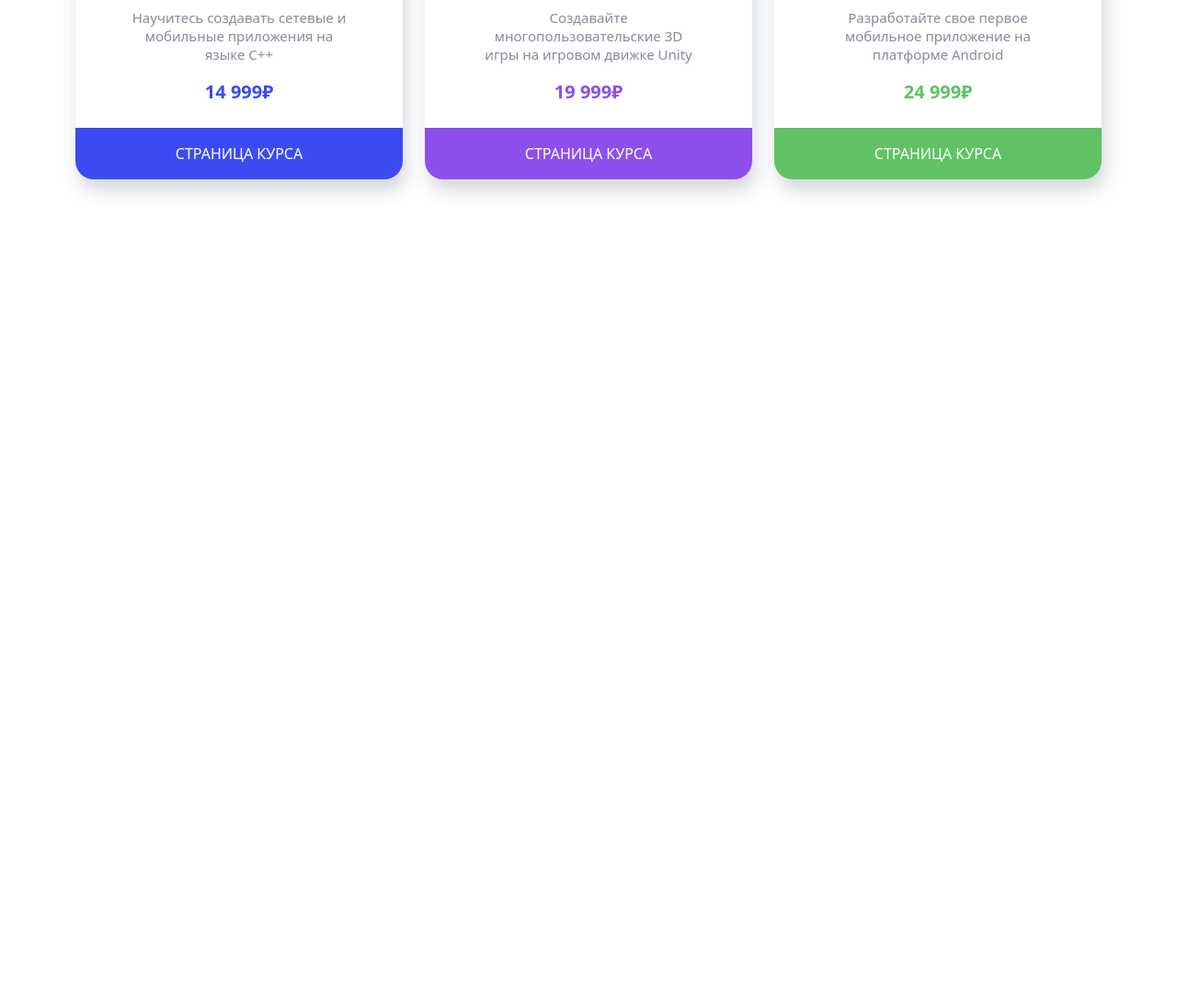
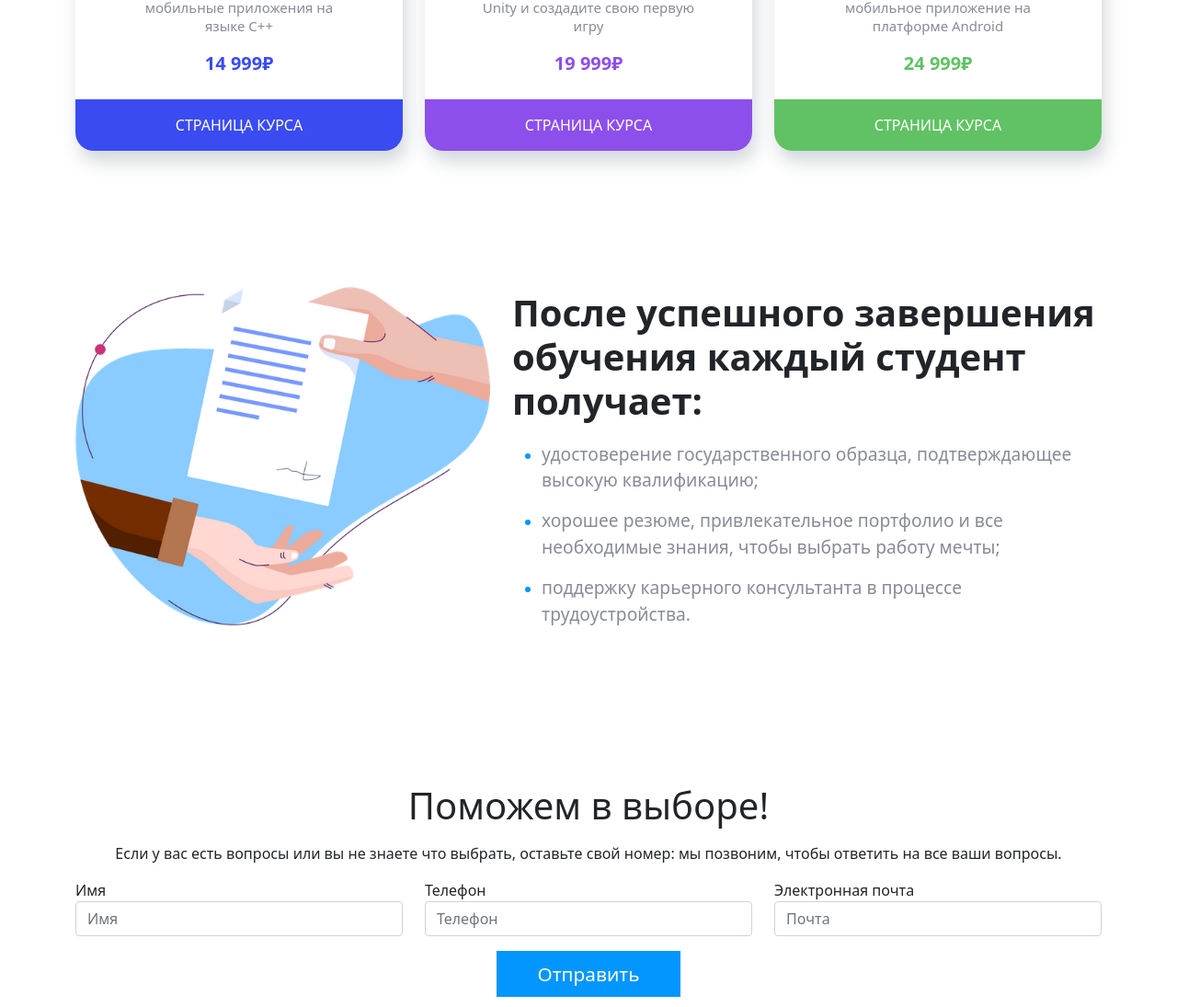
Before and after one commit to Grigalgol/website-easy-code, a plain HTML site: page index.html in a window 1280 px wide. Shown: the part 1705-2800 px from the top of the page at 92% size. Before the commit the page ends 1948 px from the top, so only its background shows below. Drawn offline with nearby package versions, Linux system fonts and the light colour scheme.

Commit message:
ended banner abd form

```diff
--- a/assets/style.css
+++ b/assets/style.css
@@ -45,7 +45,7 @@ header
   min-height: 12vh;
   background-size: cover;
   background-position: center;
-  padding: 100px 0 160px;
+  padding: 100px 0 130px;
 }
 
 .banner h1
@@ -213,6 +213,10 @@ header
   line-height: 1.75em;
   font-size: 1.0em;
 }
+.banner li span
+{
+  font-size: 1.0em;
+}
 .course
 {
   width: 150px;
@@ -260,6 +264,12 @@ header
   font-size: 1.0em;
 }
 
+.banner li span
+{
+  text-align: center;
+  font-size: 1.0em;
+}
+
 .course
 {
   width: 150px;
@@ -278,18 +288,11 @@ header
 }
 
 /* Product card */
-.courses h1 {
-  margin: 0;
-  padding: 0;
-  font-size: 3em;
-  font-weight: 600;
-  text-align: center;
-}
+
+
 
 .courses .descriptiontext {
   color: #888b98;
-  margin: 1em 0 0;
-  font-size: 1.2em;
   text-align: center;
 }
 
@@ -412,3 +415,27 @@ header
   border-bottom-right-radius: 20px;
 }
 /* Product card */
+
+.banner li span {
+  color: #888b98;
+  margin: 1em 0 0;
+  line-height: 1.5em;
+  padding: 0;
+  font-size: 1.2em;
+}
+
+.banner li {
+  color: #0396ff;
+  line-height: 1.5em;
+  margin-top: 15px;
+}
+
+.btn3 {
+  background: #0396ff;
+  color: white;
+  outline: none;
+  border: 0;
+  width: 200px;
+  height: 50px;
+  font-size: 1.3em;
+}
--- a/index.html
+++ b/index.html
@@ -59,8 +59,8 @@
     </section>
 
     <section class="courses">
-      <h1>Программы обучения по программированию</h1>
-      <p class="descriptiontext">Новые курсы появляются каждый месяц! Следите за обновлениями сайта</p>
+      <h1 class="h1-responsive font-weight-bold text-center my-3">Программы обучения по программированию</h1>
+      <p class="descriptiontext h5-responsive">Новые курсы появляются каждый месяц! Следите за обновлениями сайта</p>
       <div class="container mb-5 mt-5">
         <div class="row">
 
@@ -151,7 +151,7 @@
           <img src="assets/5.png" alt="GameDevelop" width="180">
           <h5>Разработка игр на Unity</h5>
           <div class="mt-3 info">
-            <span class="text1 d-block">Создавайте многопользовательские 3D игры на игровом движке Unity</span>
+            <span class="text1 d-block">Станете разработчиком игр на Unity и создадите свою первую игру</span>
           </div>
           <div class="gamecost mt-3 text-dark">
             <span>19 999₽</span>
@@ -188,6 +188,91 @@
         </div>
       </div>
     </section>
+<section class="banner">
+  <div class="container">
+      <div class="row fullscreen align-items-center justify-content-start">
+        <div class="col-sm-5 banner-left">
+          <img src="assets/certificate.png" alt="Картинка сертификата">
+       </div>
+          <div class="col-sm-7">
+             <h1 style="font-size: 2.5em;">После успешного завершения обучения каждый студент получает:</h1>
+             <p>
+              <ul>
+                <li>
+                  <span>удостоверение государственного образца, подтверждающее высокую квалификацию;</span>
+                </li>
+                <li>
+                  <span> хорошее резюме, привлекательное портфолио и все необходимые знания, чтобы выбрать работу мечты;</span>
+                </li>
+                <li>
+                  <span> поддержку карьерного консультанта в процессе трудоустройства.</span>
+                </li>
+              </ul>
+             </p>
+          </div>
+      </div>
+  </div>
+</section>
+
+  <div class="container">
+    <section class="mb-4">
+
+      <h1 class="h1-responsive font-weight-bold text-center my-3">Поможем в выборе!</h1>
+      <p class="text-center w-responsive mx-auto mb-3">Если у вас есть вопросы или вы не знаете что выбрать, оставьте свой номер: мы позвоним,
+        чтобы ответить на все ваши вопросы.</p>
+
+      <div class="row">
+            <div class="col-md-12 mb-md-0 mb-5">
+            <form class="needs-validation" novalidate id="contactform">
+              <div class="row">
+                  <div class="col-md-4 mb-3">
+                      <label for="input-name">Имя</label>
+                      <input type="text" class="form-control" id="input-name"
+                             placeholder="Имя" value="" required>
+                      <div class="invalid-feedback">Это поле обязательно.</div>
+                  </div>
+                  <div class="col-md-4 mb-3">
+                      <label for="input-surname">Телефон</label>
+                      <input type="text" class="form-control" id="input-surname"
+                             placeholder="Телефон" value="" required>
+
+                      <div class="invalid-feedback">Это поле обязательно.</div>
+                  </div>
+                  <div class="col-md-4 mb-3">
+                      <label for="input-email">Электронная почта</label>
+                          <input type="text" class="form-control" id="input-email"
+                                 placeholder="Почта" required>
+                          <div class="invalid-feedback">Это поле обязательно.</div>
+                  </div>
+                </div>
+                <div class="text-center text md-left">
+              <button class="btn3" type="submit" >Отправить</button>
+            </div>
+          </form>
+        </div>
+
+    </section>
+  </div>
+
+
+<script>
+  (function() {
+  'use strict';
+  window.addEventListener('load', function() {
+      var forms = document.getElementsByClassName('needs-validation');
+      var validation = Array.prototype.filter.call(forms, function(form) {
+          form.addEventListener('submit', function(event) {
+              if (form.checkValidity() === false) {
+                  event.preventDefault();
+                  event.stopPropagation();
+              }
+              form.classList.add('was-validated');
+          }, false);
+      });
+  }, false);
+})();
+</script>
+
     <script src="https://cdn.jsdelivr.net/npm/@popperjs/core@2.9.3/dist/umd/popper.min.js" integrity="sha384-W8fXfP3gkOKtndU4JGtKDvXbO53Wy8SZCQHczT5FMiiqmQfUpWbYdTil/SxwZgAN" crossorigin="anonymous"></script>
     <script src="https://cdn.jsdelivr.net/npm/bootstrap@5.1.1/dist/js/bootstrap.min.js" integrity="sha384-skAcpIdS7UcVUC05LJ9Dxay8AXcDYfBJqt1CJ85S/CFujBsIzCIv+l9liuYLaMQ/" crossorigin="anonymous"></script>
 </body>
```
Also changed, not shown: assets/certificate.png (added).
